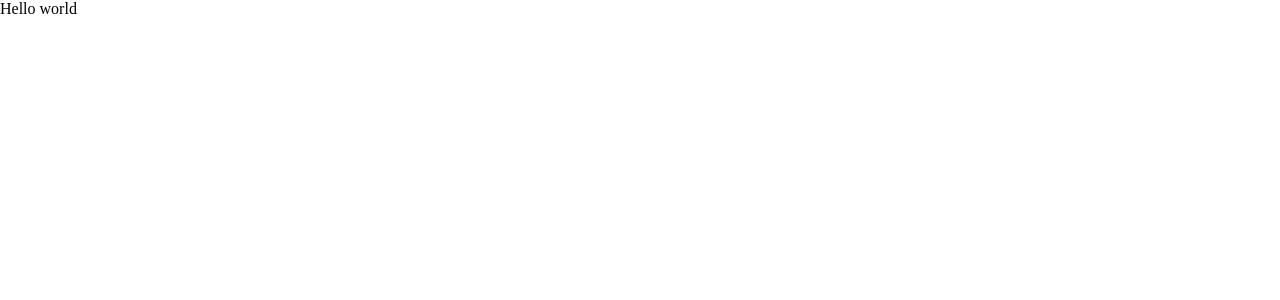
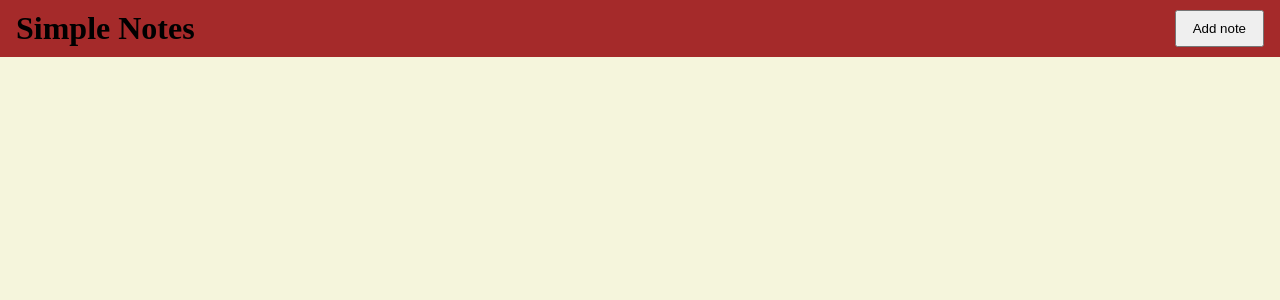
Before and after one commit to PanicAtTheKernal/RichWeb, a React (Create React App) app in the folder Lab-4/problem-1/: page / in a window 1280 px wide. Shown: the top 300 px of the page. Built offline with nearby package versions, Linux system fonts and the light colour scheme.

Commit message:
Create the header and note area component

```diff
--- a/Lab-4/problem-1/src/App.tsx
+++ b/Lab-4/problem-1/src/App.tsx
@@ -1,9 +1,12 @@
 import React from 'react';
+import Header from './components/Header';
+import NoteArea from './components/NoteArea';
 
 function App() {
   return (
-    <div className="App">
-      Hello world
+    <div className="App" id="main">
+      <Header></Header>
+      <NoteArea></NoteArea>
     </div>
   );
 }
--- /dev/null
+++ b/Lab-4/problem-1/src/components/Header.tsx
@@ -0,0 +1,14 @@
+import React from 'react';
+
+function Header() {
+
+
+    return (
+        <div className="Header" id="header">
+            <h1 id="heading">Simple Notes</h1>
+            <button id="addButton">Add note</button>
+        </div>
+    );
+}
+
+export default Header;
--- /dev/null
+++ b/Lab-4/problem-1/src/components/NoteArea.tsx
@@ -0,0 +1,12 @@
+import React from 'react';
+
+function NoteArea() {
+
+
+    return (
+        <div className="NoteArea" id="noteArea">
+        </div>
+    );
+}
+
+export default NoteArea;
```
